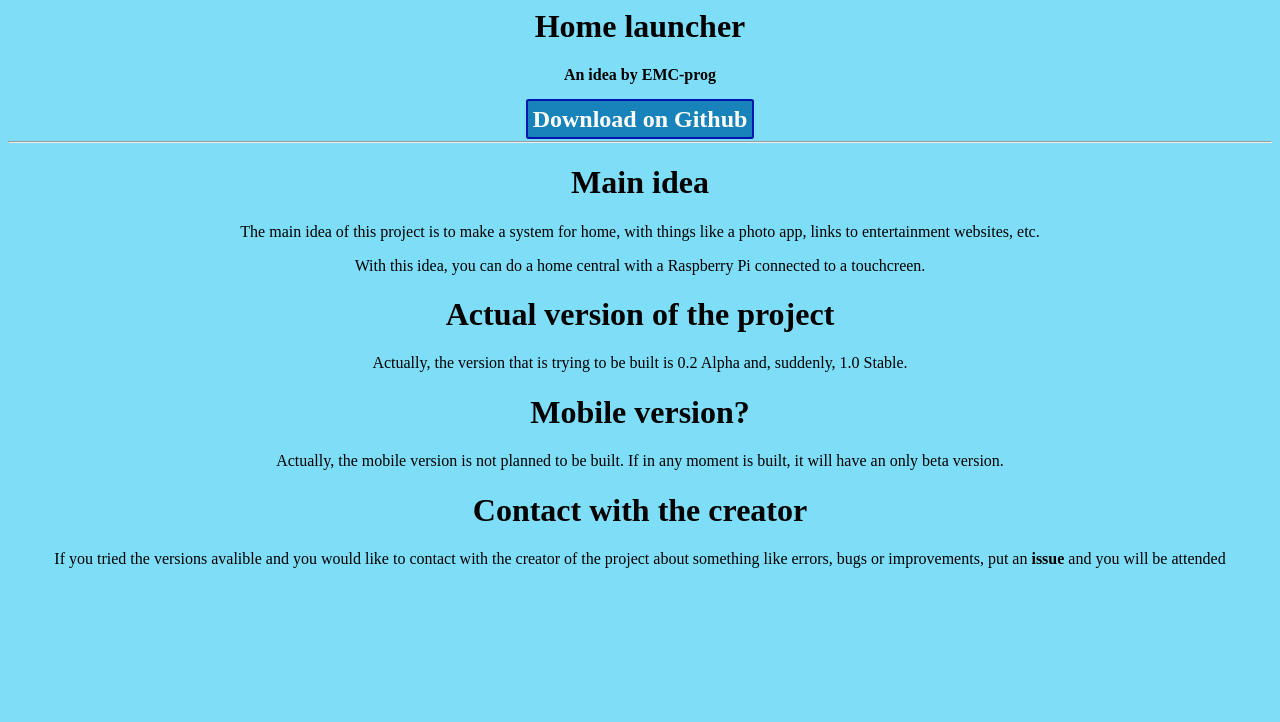
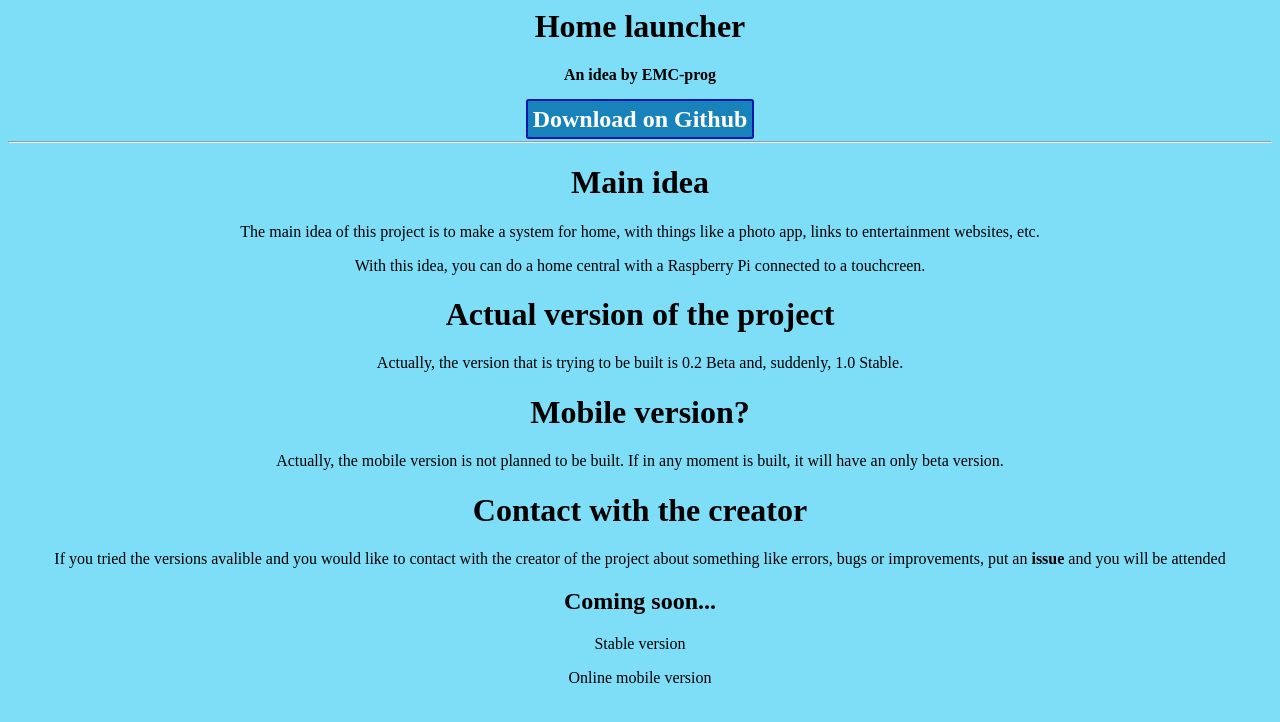
Before and after one commit to EMC-prog/Home-launcher, a plain HTML site: page docs/index.html in a window 1280 px wide. Drawn offline with Linux system fonts and the light colour scheme.

Commit message:
Update index.html

```diff
--- a/docs/index.html
+++ b/docs/index.html
@@ -15,11 +15,14 @@
     <p>The main idea of this project is to make a system for home, with things like a photo app, links to entertainment websites, etc.</p>
     <p>With this idea, you can do a home central with a Raspberry Pi connected to a touchcreen.</p>
     <h1>Actual version of the project</h1>
-    <p>Actually, the version that is trying to be built is 0.2 Alpha and, suddenly, 1.0 Stable.<p>
+    <p>Actually, the version that is trying to be built is 0.2 Beta and, suddenly, 1.0 Stable.<p>
     <h1>Mobile version?</h1>
     <p>Actually, the mobile version is not planned to be built. If in any moment is built, it will have an only beta version.<p>
     <h1>Contact with the creator</h1>
     <p>If you tried the versions avalible and you would like to contact with the creator of the project about something like errors, bugs or improvements, put an <b>issue</b> and you will be attended</p>
+    <h2>Coming soon...</h2>
+    <p>Stable version</p>
+    <p>Online mobile version</p>
 </div>
 </body>
 </html>
```
